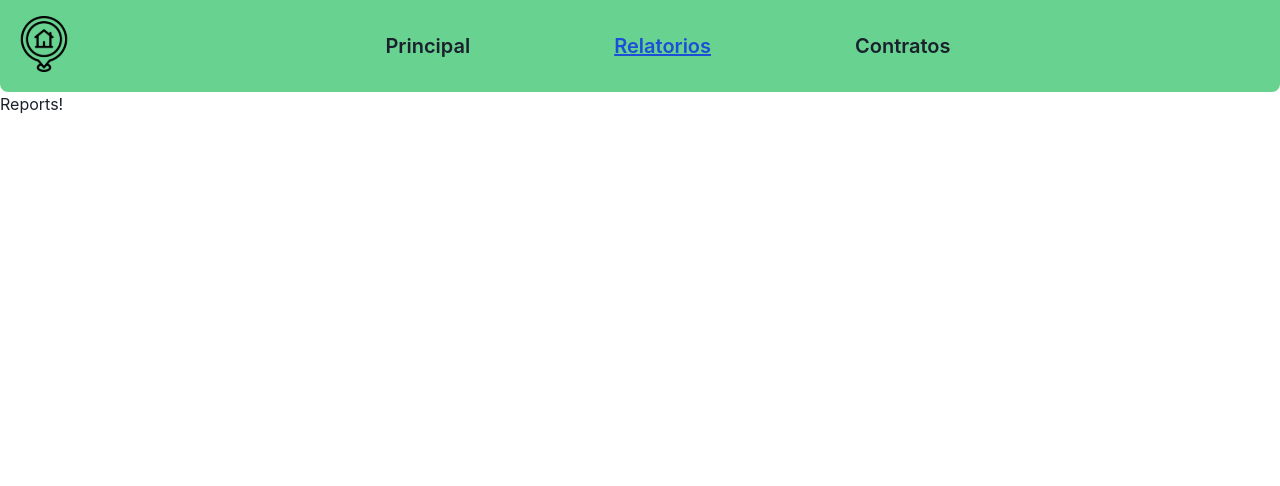
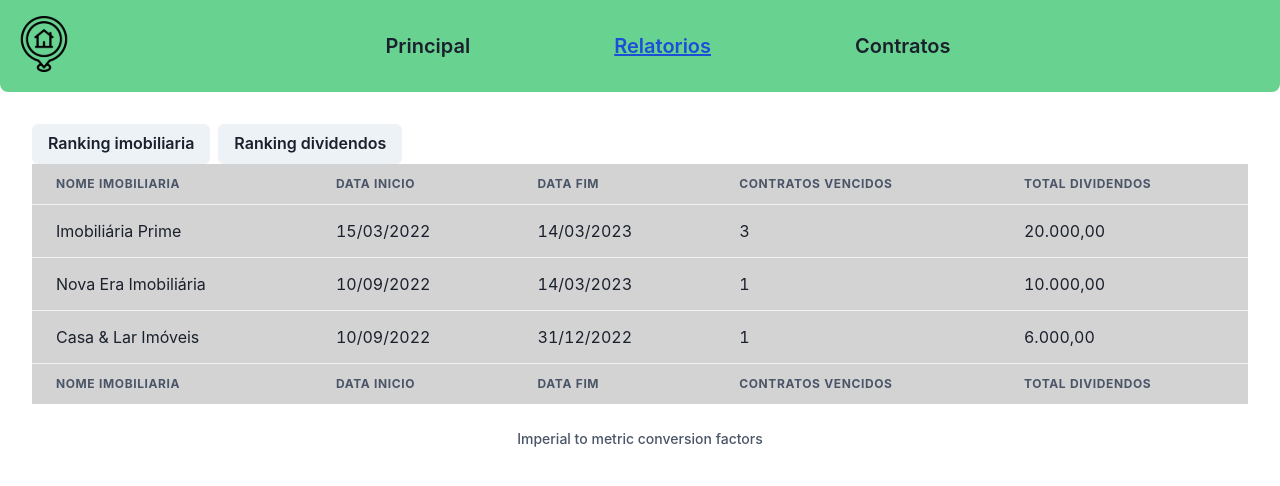
Before and after one commit to JoelFrancisco/sistema-imoveis-basico, a React (Vite) app in the folder front/: page /relatorios in a window 1280 px wide. Shown: the top 486 px of the page. Built offline with nearby package versions, Linux system fonts and the light colour scheme.

Commit message:
Tela relatorios

```diff
--- a/front/src/pages/Contracts.jsx
+++ b/front/src/pages/Contracts.jsx
@@ -16,7 +16,7 @@ export default function Contracts() {
     <Flex as="main" padding="8" alignItems="center" justifyContent="center">
       <TableContainer bgColor="pink">
         <Table variant="simple" size="md">
-          <TableCaption>Imperial to metric conversion factors</TableCaption>
+          <TableCaption>Contratos - Ativos e Inativos</TableCaption>
           <Thead>
             <Tr>
               <Th>sts contrato</Th>
@@ -31,26 +31,46 @@ export default function Contracts() {
           </Thead>
           <Tbody>
             <Tr>
-              <Td>inches</Td>
-              <Td>millimetres (mm)</Td>
-              <Td isNumeric>25.4</Td>
+              <Td>ativo</Td>
+              <Td>Lucas Zanoni</Td>
+              <Td>555.888.484-99</Td>
+              <Td>Nicolas Loffi Kaminski</Td>
+              <Td>555.888.484-99</Td>
+              <Td>Apto. 102, Bl. 03</Td>
+              <Td>12/04/2022 - 02/07/2023</Td>
+              <Td>R$ 232,20</Td>
             </Tr>
             <Tr>
-              <Td>feet</Td>
-              <Td>centimetres (cm)</Td>
-              <Td isNumeric>30.48</Td>
+              <Td>ativo</Td>
+              <Td>Lucas Zanoni</Td>
+              <Td>555.888.484-99</Td>
+              <Td>Nicolas Loffi Kaminski</Td>
+              <Td>555.888.484-99</Td>
+              <Td>Apto. 508</Td>
+              <Td>12/04/2022 - 02/07/2023</Td>
+              <Td>R$ 232,20</Td>
             </Tr>
             <Tr>
-              <Td>yards</Td>
-              <Td>metres (m)</Td>
-              <Td isNumeric>0.91444</Td>
+              <Td>ativo</Td>
+              <Td>Lucas Zanoni</Td>
+              <Td>555.888.484-99</Td>
+              <Td>Nicolas Loffi Kaminski</Td>
+              <Td>555.888.484-99</Td>
+              <Td>Nº 64</Td>
+              <Td>12/04/2022 - 02/07/2023</Td>
+              <Td>R$ 232,20</Td>
             </Tr>
           </Tbody>
           <Tfoot>
             <Tr>
-              <Th>Status Contrato</Th>
-              <Th>into</Th>
-              <Th isNumeric>multiply by</Th>
+              <Th>sts contrato</Th>
+              <Th>nome locador</Th>
+              <Th>dados locador</Th>
+              <Th>nome locatario</Th>
+              <Th>dados locatario</Th>
+              <Th>dados imovel</Th>
+              <Th>inicio/fim</Th>
+              <Th>valor R$</Th>
             </Tr>
           </Tfoot>
         </Table>
--- a/front/src/pages/Reports.jsx
+++ b/front/src/pages/Reports.jsx
@@ -1,7 +1,82 @@
+//Ranking de imobiliarias: imoveis locados e por dividas
+
+// Param data_inicio e data_fim - relacionadas ao pagamento/vencimentos
+
+// nome_imobiliária; qtde_imoveis_licados; Valor_total_locacao; Qtde_imoveis_locacao_aberto; Valor_total_locacao_aberto.
+
+// Trazer o valor total da divida.
+
+import {
+  Flex,
+  Button,
+  ButtonGroup,
+  FormControl,
+  Table,
+  Thead,
+  Tbody,
+  Tfoot,
+  Tr,
+  Th,
+  Td,
+  TableCaption,
+  TableContainer,
+} from "@chakra-ui/react";
+
 export default function Reports() {
   return (
-    <>
-      <p>Reports!</p>
-    </>
+    <Flex as="main" flexDirection="column" padding="8" justifyContent="center">
+      <FormControl>
+        <ButtonGroup>
+          <Button>Ranking imobiliaria</Button>
+          <Button>Ranking dividendos</Button>
+        </ButtonGroup>
+      </FormControl>
+      <TableContainer>
+        <Table variant="simple" bgColor="lightgray">
+          <TableCaption>Imperial to metric conversion factors</TableCaption>
+          <Thead>
+            <Tr>
+              <Th>nome imobiliaria</Th>
+              <Th>data inicio</Th>
+              <Th>data fim</Th>
+              <Th>contratos vencidos</Th>
+              <Th>total dividendos</Th>
+            </Tr>
+          </Thead>
+          <Tbody>
+            <Tr>
+              <Td>Imobiliária Prime</Td>
+              <Td>15/03/2022</Td>
+              <Td>14/03/2023</Td>
+              <Td>3</Td>
+              <Td>20.000,00</Td>
+            </Tr>
+            <Tr>
+              <Td>Nova Era Imobiliária</Td>
+              <Td>10/09/2022</Td>
+              <Td>14/03/2023</Td>
+              <Td>1</Td>
+              <Td>10.000,00</Td>
+            </Tr>
+            <Tr>
+              <Td>Casa & Lar Imóveis</Td>
+              <Td>10/09/2022</Td>
+              <Td>31/12/2022</Td>
+              <Td>1</Td>
+              <Td>6.000,00</Td>
+            </Tr>
+          </Tbody>
+          <Tfoot>
+            <Tr>
+              <Th>nome imobiliaria</Th>
+              <Th>data inicio</Th>
+              <Th>data fim</Th>
+              <Th>contratos vencidos</Th>
+              <Th>total dividendos</Th>
+            </Tr>
+          </Tfoot>
+        </Table>
+      </TableContainer>
+    </Flex>
   );
 }
```
